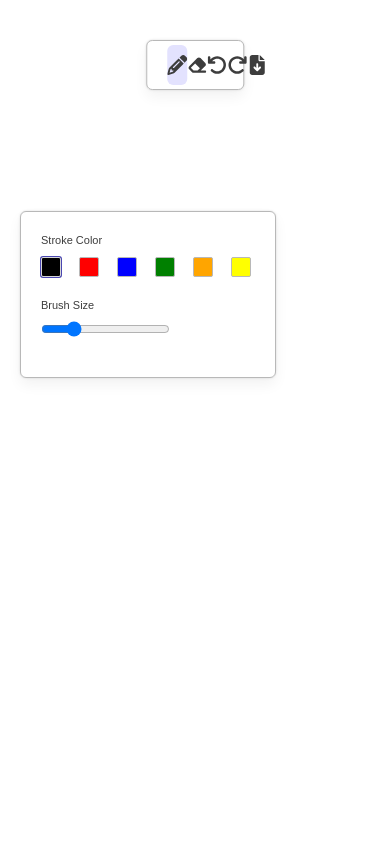
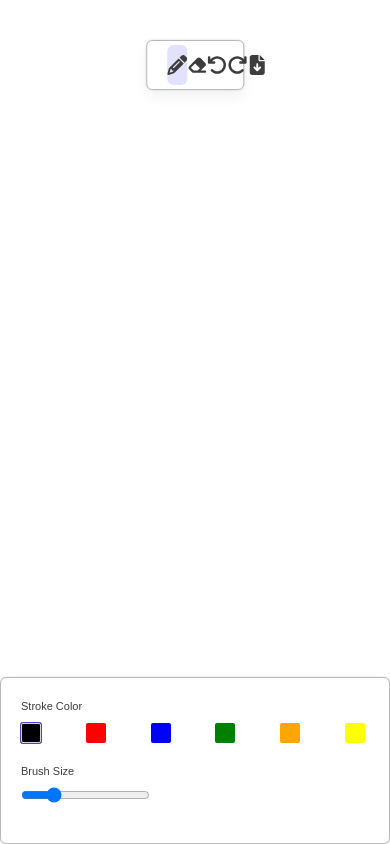
Before and after one commit to Muralidharan2612/sketch-book, a Next.js app: page / in a window 390 px wide. Built offline with nearby package versions, Linux system fonts and the light colour scheme.

Commit message:
styles: toolbar styling issue fix

```diff
--- a/src/components/Toolbox/index.module.css
+++ b/src/components/Toolbox/index.module.css
@@ -1,9 +1,8 @@
-.toolbarContainer {
+.toolboxContainer {
     @apply p-5 absolute top-1/4 left-5 w-64 rounded-md;
     box-shadow: theme('colors.shadow1');
     border: 1px solid theme('colors.border1');
     background-color: theme('colors.background1');
-
 
     .toolItem {
         @apply mb-5;
@@ -11,12 +10,6 @@
         .toolText {
             font-size: 11px;
             color: theme('colors.text1');
-            -webkit-user-select: none;
-            /* Safari */
-            -ms-user-select: none;
-            /* IE 10 and IE 11 */
-            user-select: none;
-            /* Standard syntax */
         }
 
         .itemContainer {
@@ -24,14 +17,19 @@
 
             .colorBox {
                 @apply h-5 w-5 mr-1 rounded-sm cursor-pointer;
-                border: 1px solid theme('colors.border1');
 
-                &:hover,
-                &.active {
+                &:hover, &.active {
                     border: 1.5px solid theme('colors.border2');
                     box-shadow: theme('colors.shadow2');
                 }
             }
         }
     }
+
+    @media screen and (max-width: 640px) {
+        top: unset;
+        bottom: 0;
+        width: 100%;
+        left: 0;
+    }
 }
--- a/src/components/Toolbox/index.tsx
+++ b/src/components/Toolbox/index.tsx
@@ -11,7 +11,7 @@ import { changeBrushSize, changeColor } from "~/lib/slice/toolbarSlice";
 
 const Toolbox: React.FC = () => {
   const activeMenuItem = useAppSelector((state) => state.menu.activeMenuItem);
-  const activeColor = useAppSelector((state) => state.toolbox.PENCIL.color);
+  const activeColor = useAppSelector((state) => state.toolbox[MENU_ITEMS.PENCIL].color);
   const burshSize = useAppSelector(
     (state) => state.toolbox[activeMenuItem].size
   );
@@ -34,7 +34,7 @@ const Toolbox: React.FC = () => {
   };
 
   return (
-    <div className={styles.toolbarContainer}>
+    <div className={styles.toolboxContainer}>
       {showStrokeToolOption && (
         <div className={styles.toolItem}>
           <h4 className={styles.toolText}>Stroke Color</h4>
```
